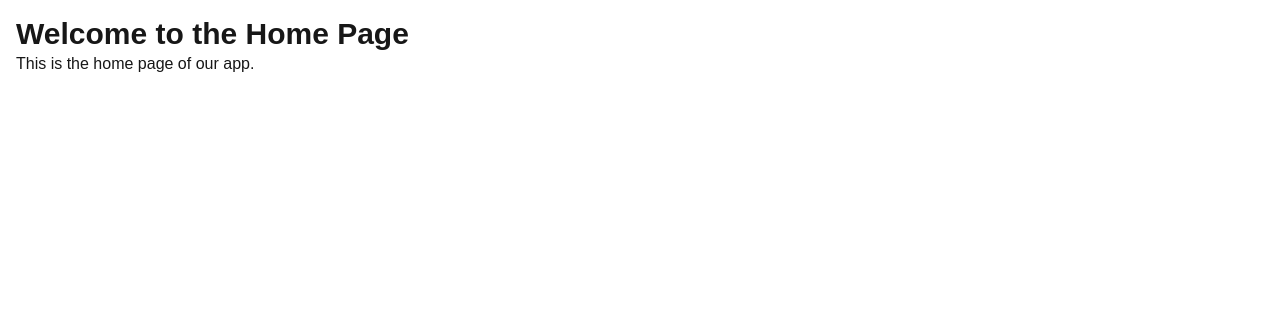
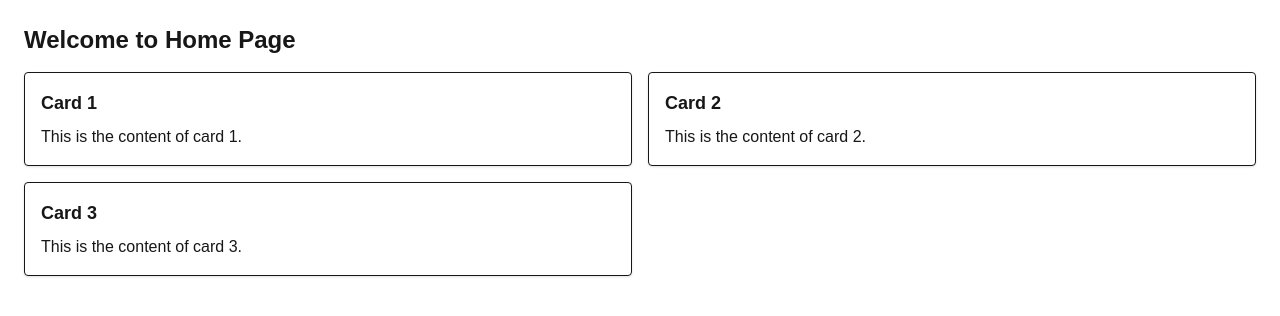
Before and after one commit to Realgke/alx-project-0x02-setup, a Next.js app in the folder alx-project-0x02/: page /home in a window 1280 px wide. Shown: the top 316 px of the page. Built offline with nearby package versions, Linux system fonts and the light colour scheme.

Commit message:
card component

```diff
--- /dev/null
+++ b/alx-project-0x02/components/common/Card.tsx
@@ -0,0 +1,13 @@
+import React from "react";
+import { CardProps } from "@/interfaces";
+
+const Card: React.FC<CardProps> = ({ title, content }) => {
+  return (
+    <div className="border p-4 rounded shadow hover:shadow-lg transition">
+      <h2 className="font-bold text-lg mb-2">{title}</h2>
+      <p>{content}</p>
+    </div>
+  );
+};
+
+export default Card;
--- a/alx-project-0x02/interfaces/index.ts
+++ b/alx-project-0x02/interfaces/index.ts
@@ -4,3 +4,7 @@ export interface SampleInterface {
   id: number;
   name: string;
 }
+export interface CardProps {
+  title: string;
+  content: string;
+}
--- a/alx-project-0x02/pages/home.tsx
+++ b/alx-project-0x02/pages/home.tsx
@@ -1,13 +1,17 @@
 // pages/home.tsx
 import React from "react";
+import Card from "@/components/common/Card";
 
-const HomePage: React.FC = () => {
+export default function HomePage() {
   return (
-    <div className="p-4">
-      <h1 className="text-3xl font-bold">Welcome to the Home Page</h1>
-      <p>This is the home page of our app.</p>
+    <div className="p-6 space-y-4">
+      <h1 className="text-2xl font-bold mb-4">Welcome to Home Page</h1>
+
+      <div className="grid grid-cols-1 md:grid-cols-2 gap-4">
+        <Card title="Card 1" content="This is the content of card 1." />
+        <Card title="Card 2" content="This is the content of card 2." />
+        <Card title="Card 3" content="This is the content of card 3." />
+      </div>
     </div>
   );
-};
-
-export default HomePage;
+}
```
